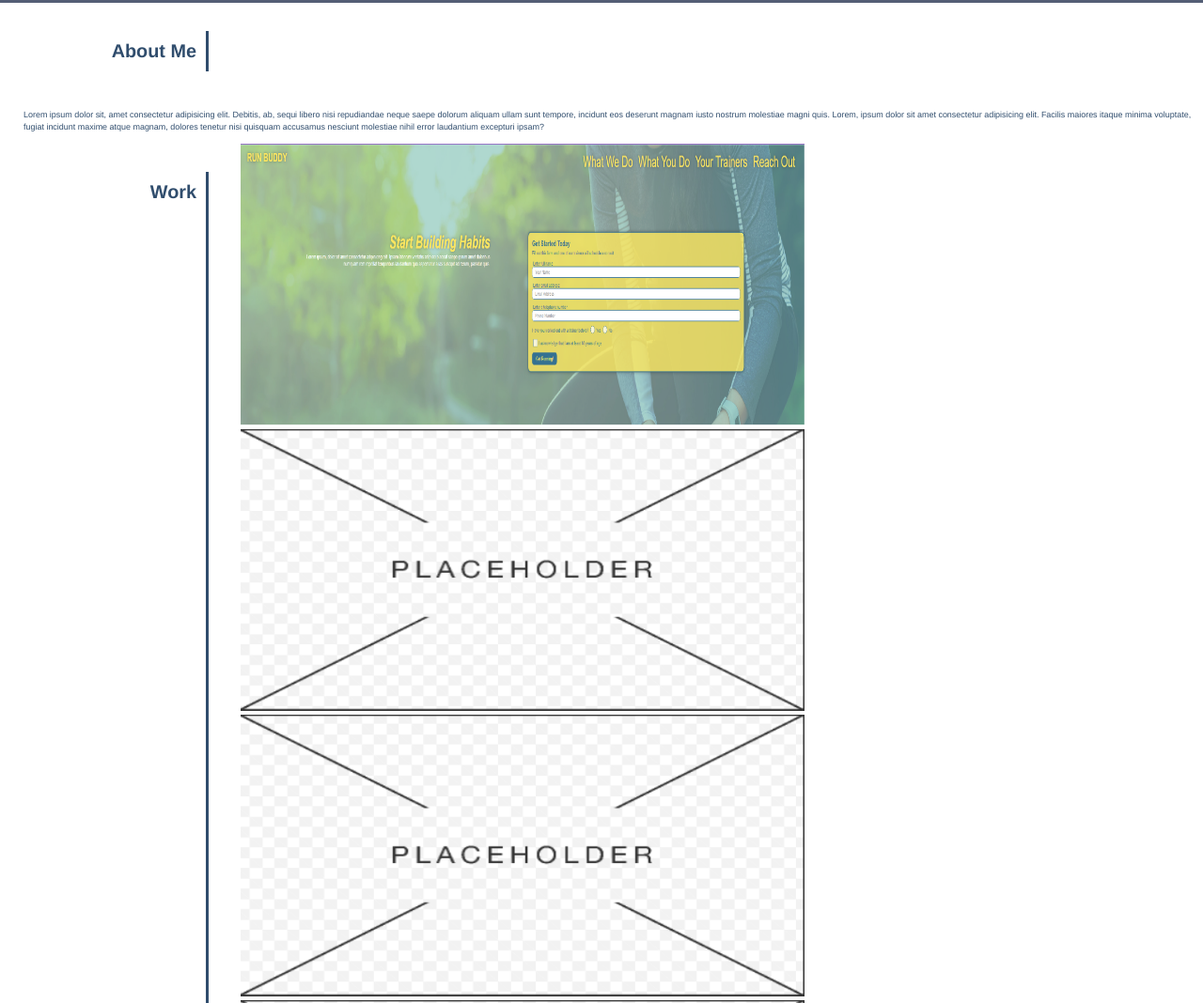
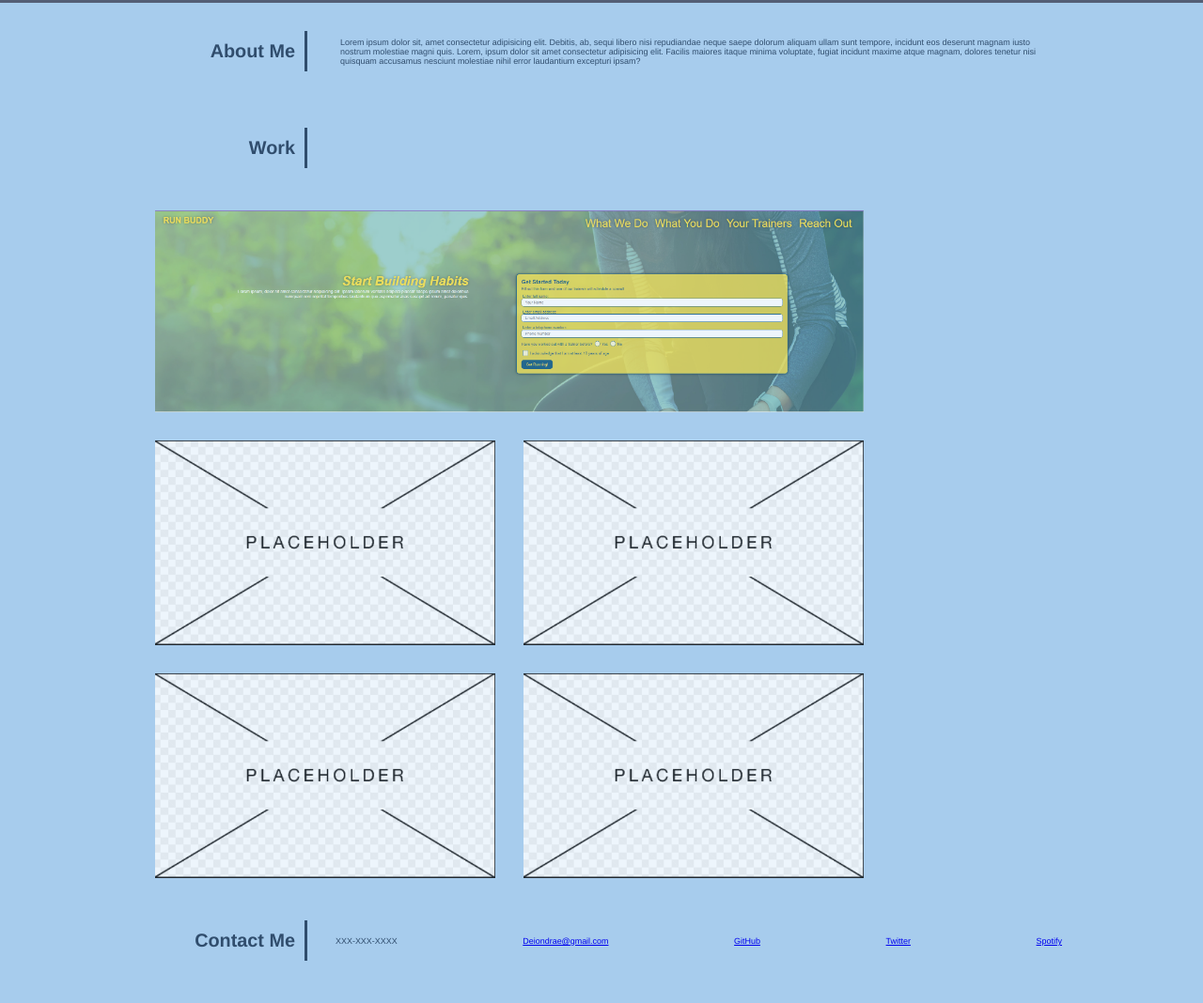
Before and after one commit to Deiondrae/Portfolio-site, a plain HTML site: page index.html in a window 1280 px wide. Shown: the part 74-1142 px from the top of the page at 94% size. Drawn offline with Linux system fonts and the light colour scheme.

Commit message:
fixed flexbox issues

```diff
--- a/assets/style.css
+++ b/assets/style.css
@@ -2,6 +2,7 @@
     --primary-color: #545e75;
     --secondary-color: #304d6d;
     --tertiary-color: #82a0bc;
+    --quarternary-color: #a7cced;
 }
 * {
     margin: 0;
@@ -11,7 +12,7 @@
 body {
     font-family: Helvetica, Arial, sans-serif;
     color: var(--secondary-color);
-    background-color: var();
+    background-color: var(--quarternary-color);
 }
 .section-title {
     border-right: 3px solid var(--secondary-color);
@@ -25,6 +26,7 @@ body {
     display: flex;
     flex-wrap: wrap;
     justify-content: space-between;
+    margin: 0 150px;
 }
 /* Header style start */
 header {
@@ -59,35 +61,44 @@ header nav ul li a {
 /* End of header style */
 /*Title style start */
 /*about me style start */
+.about-me {
+    align-items: center;
+}
 .about-me p {
     padding: 5px;
-    line-height: 1.5;
-    padding: 10px;
-    margin-left: 15px;
-    font-size: .70vw;
-    align-items: center;
+    flex: 1;
+    font-size: .7vw;
 }
 /*about me style end*/
 /*work style start */
 img {
-    width: 600px;
-    height: 300px;
-    opacity:80%;
+    min-height: 0;
+    min-width: 0;
+    opacity: 80%;
 }
 .contact-content {
     display: flex;
     flex-wrap: wrap;
     justify-content: space-between;
-    flex: 1 0 80%;
+    flex: 1;
     align-items: center;
-    font-size: .70vw;
+    font-size: 0.7vw;
 }
-
 .portfolio-images {
     width: 80%;
     min-width: 0;
+    display: flex;
+    flex-wrap: wrap;
+    justify-content: space-around;
+    align-content: space-around;
+    align-items: center;
 }
-img:first-child {
-    width: 1200;
-    height: 300;
+.image {
+    width: 50%;
+    display: flex;
+    padding: 15px;
 }
+.image:first-child {
+    width: 100%;
+    display: flex;
+}
--- a/index.html
+++ b/index.html
@@ -1,10 +1,10 @@
 <!DOCTYPE html>
 <html lang="en">
 <head>
-    <meta charset="UTF-8">
-    <meta http-equiv="X-UA-Compatible" content="IE=edge">
-    <meta name="viewport" content="width=device-width, initial-scale=1.0">
-    <link rel="stylesheet" href="./assets/style.css"/>
+    <meta charset="UTF-8" />
+    <meta http-equiv="X-UA-Compatible" content="IE=edge" />
+    <meta name="viewport" content="width=device-width, initial-scale=1.0" />
+    <link rel="stylesheet" href="./assets/style.css" />
     <title>Document</title>
 </head>
 <body>
@@ -35,25 +35,37 @@
     <!--about me section-->
     <section class="flex-row about-me">
         <h2 class="section-title">About Me</h2>
-        <p class="flex-row">Lorem ipsum dolor sit, amet consectetur adipisicing elit. Debitis, ab, sequi libero nisi repudiandae neque saepe dolorum aliquam ullam sunt tempore, incidunt eos deserunt magnam iusto nostrum molestiae magni quis. Lorem, ipsum dolor sit amet consectetur adipisicing elit. Facilis maiores itaque minima voluptate, fugiat incidunt maxime atque magnam, dolores tenetur nisi quisquam accusamus nesciunt molestiae nihil error laudantium excepturi ipsam?</p>
+        <p>
+            Lorem ipsum dolor sit, amet consectetur adipisicing elit. Debitis, ab, sequi libero nisi repudiandae neque saepe dolorum aliquam ullam sunt tempore, incidunt eos deserunt magnam iusto nostrum molestiae magni quis. Lorem, ipsum dolor sit amet consectetur adipisicing elit. Facilis maiores itaque minima voluptate, fugiat incidunt maxime atque magnam, dolores tenetur nisi quisquam accusamus nesciunt molestiae nihil error laudantium excepturi ipsam?
+        </p>
     </section>
 
     <!--work section-->
     <section class="flex-row work">
         <h2 class="section-title"> Work</h2>
-        <div class="flex-row portfolio-images">
-            <article class="image"><img src="./assets/images/Screenshot 2022-03-01 133059.png" class="run-buddy"></article>
-            <article class="image"><img src="./assets/images/Screenshot 2022-03-01 133232.png"></article>
-            <article class="image"><img src="./assets/images/Screenshot 2022-03-01 133232.png"></article>
-            <article class="image"><img src="./assets/images/Screenshot 2022-03-01 133232.png"></article>
-            <article class="image"><img src="./assets/images/Screenshot 2022-03-01 133232.png"></article>
+        <div class="portfolio-images">
+            <article class="image">
+                <img src="./assets/images/Screenshot 2022-03-01 133059.png" />
+            </article>
+            <article class="image">
+                <img src="./assets/images/Screenshot 2022-03-01 133232.png" />
+            </article>
+            <article class="image">
+                <img src="./assets/images/Screenshot 2022-03-01 133232.png" />
+            </article>
+            <article class="image">
+                <img src="./assets/images/Screenshot 2022-03-01 133232.png" />
+            </article>
+            <article class="image">
+                <img src="./assets/images/Screenshot 2022-03-01 133232.png" />
+            </article>
         </div>
     </section>
 
     <!--contact me section-->
     <section id="contact-me" class="flex-row">
         <h2 class="section-title">Contact Me</h2>
-            <div class="contact-content flex-row">
+            <div class="contact-content">
                 <p>XXX-XXX-XXXX</p>
                 <p><a href="mailto:Deiondrae@gmail.com">Deiondrae@gmail.com</a></p>
                 <p><a href="https://github.com/Deiondrae" target="_blank">GitHub</a></p>
```
